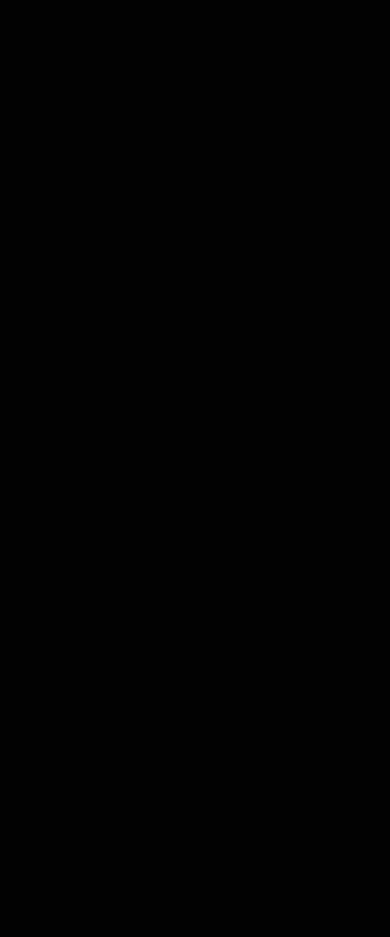
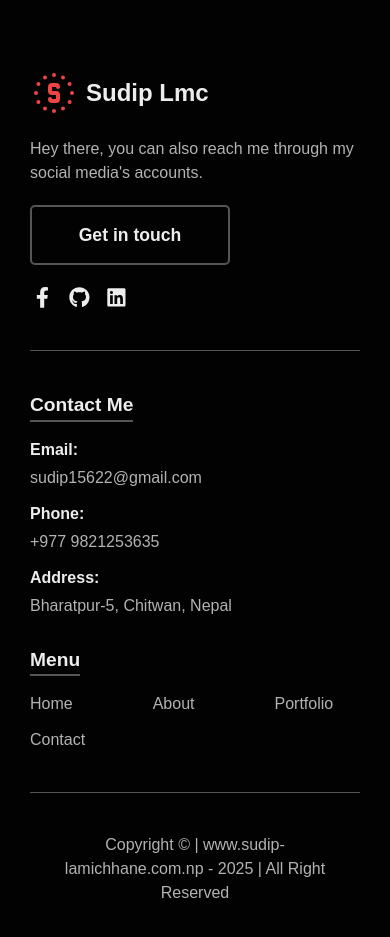
Before and after one commit to sudip15622/Personal-portfolio, a Next.js app: page /contact in a window 390 px wide. Shown: the part 3040-3977 px from the top of the page. Before the commit the page ends 2467 px from the top, so only its background shows below. Built offline with nearby package versions, Linux system fonts and the light colour scheme; no server answers.

Commit message:
made footer responsive for all devices

```diff
--- a/app/layout.js
+++ b/app/layout.js
@@ -74,7 +74,7 @@ export default function RootLayout({ children }) {
         <Navbar />
         <NextTopLoader color="var(--action-color)" showSpinner={false} />
         {children}
-        {/* <Footer /> */}
+        <Footer />
       </body>
     </html>
   );
--- a/components/Footer/Footer.js
+++ b/components/Footer/Footer.js
@@ -53,15 +53,15 @@ const Footer = () => {
                             <span className='text-[1.5rem] font-bold'>Sudip Lmc</span>
                         </div>
                         <p className='w-full lg:max-w-[300px] text-[var(--sec-text)]'>Hey there, you can also reach me through my social media&apos;s accounts.</p>
-                        <div className='flex lg:flex-col xl:flex-row xl:items-center gap-5'>
+                        <div className='flex flex-col sm:flex-row lg:flex-col xl:flex-row xl:items-center gap-5'>
                             <LinkBtn link={"/contact"} text={"Get in touch"} isBlack={true}/>
                             <SocialMedias />
                         </div>
                     </div>
                     <div className='flex flex-col flex-2'>
-                        <div className='flex justify-between lg:pl-20 mt-20 pb-10'>
+                        <div className='flex flex-col gap-y-7 sm:flex-row justify-between lg:pl-20 mt-10 lg:mt-20 pb-10'>
                             <div className='flex flex-col flex-1 justify-start gap-4'>
-                                <h4 className='font-bold text-[1.2rem]'>Contact Me</h4>
+                                <h4 className='font-bold text-[1.2rem] border-b-2 sm:border-b-0 border-[var(--border-color)] w-fit'>Contact Me</h4>
                                 <ul className='flex flex-col gap-3'>
                                     <li className='flex flex-col gap-1'>
                                         <h5 className='font-bold'>Email:</h5>
@@ -79,7 +79,7 @@ const Footer = () => {
                             </div>
 
                             <div className='flex flex-col flex-1 gap-4'>
-                                <h4 className='font-bold text-[1.2rem]'>Menu</h4>
+                                <h4 className='font-bold text-[1.2rem] border-b-2 sm:border-b-0 border-[var(--border-color)] w-fit'>Menu</h4>
                                 <div className='flex flex-wrap gap-x-20 gap-y-3'>
                                     <Link className='text-[var(--sec-text)] hover:scale-105 hover:text-[var(--action-color)] transition-all duration-200 ease-linear' href="/">Home</Link>
                                     <Link className='text-[var(--sec-text)] hover:scale-105 hover:text-[var(--action-color)] transition-all duration-200 ease-linear' href="/about">About</Link>
@@ -88,7 +88,7 @@ const Footer = () => {
                                 </div>
                             </div>
                         </div>
-                        <div className='flex items-center justify-center border-t-[1px] border-[var(--border-color)] text-[var(--sec-text)] py-10 px-3'>Copyright &copy; | www.sudip-lamichhane.com.np - 2025 | All Right Reserved</div>
+                        <div className='flex text-center items-center justify-center border-t-[1px] border-[var(--border-color)] text-[var(--sec-text)] py-10 px-3'>Copyright &copy; | www.sudip-lamichhane.com.np - 2025 | All Right Reserved</div>
                     </div>
                 </div>
             </footer>
```
